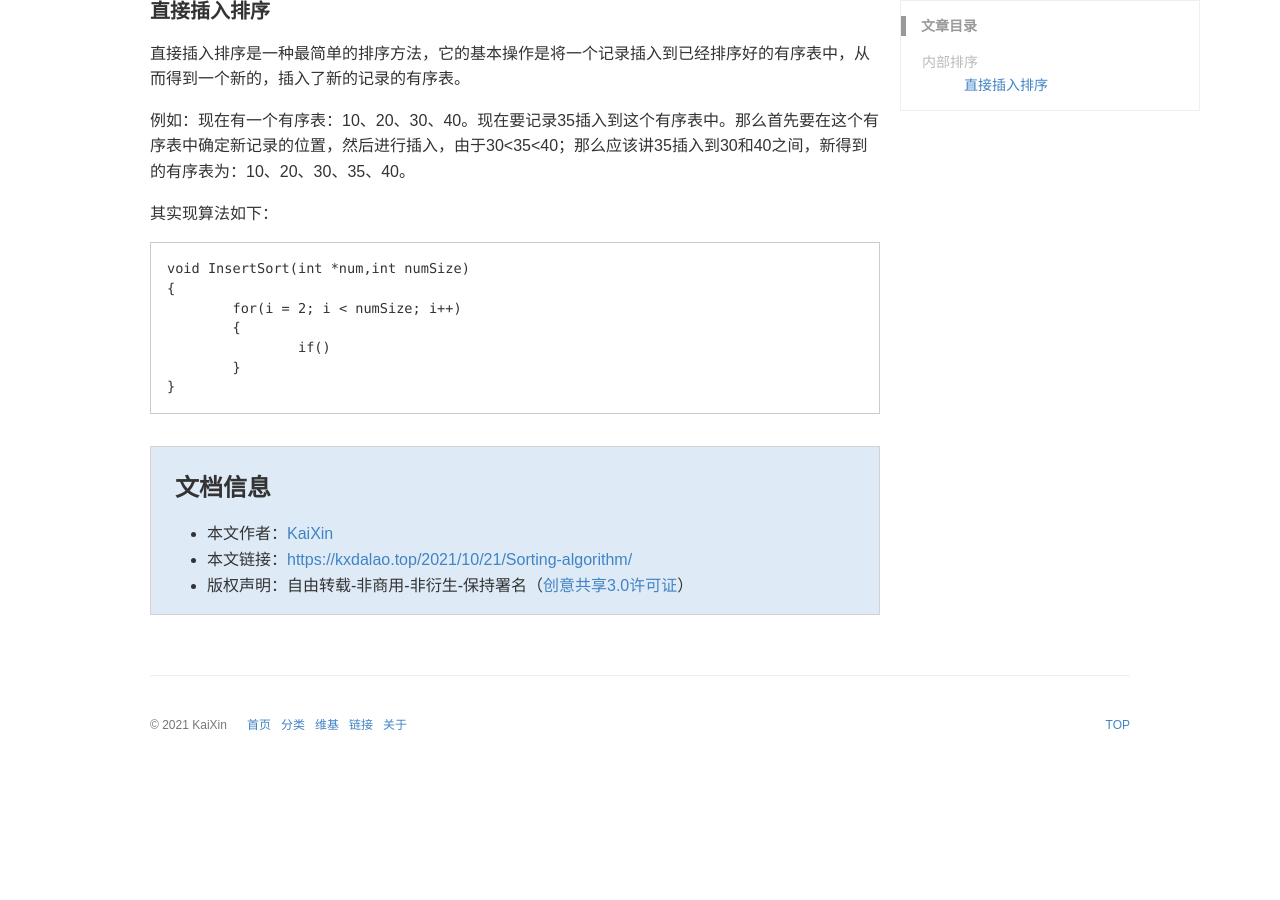
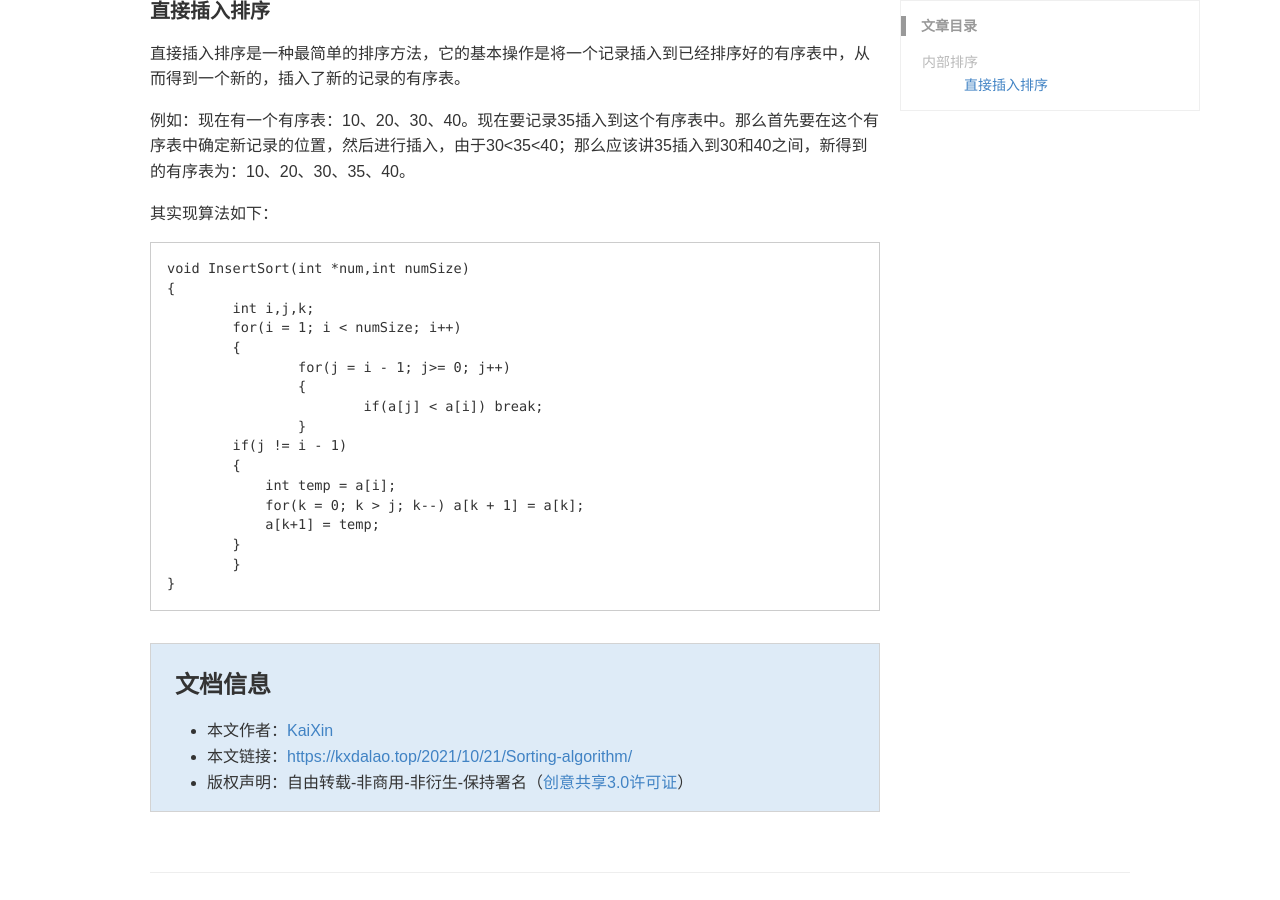
Before and after one commit to makaixindalao/makaixindalao.github.io, a Jekyll site: the page built from _posts/2021-10-21-Sorting-algorithm.md, in a window 1280 px wide and 900 px high, scrolled down 850 px. Built offline with Jekyll 4.4.1, drawn with Linux system fonts in a browser that asks for light colours; some web fonts are replaced; comment, search, counter and statistics services are not loaded; a style sheet for code colours, icons or effects is not loaded; before the commit the page ends 1632 px from its top, so only the background shows below that; some of the changed text lies outside the part shown.

Commit message:
Update 2021-10-21-Sorting-algorithm.md

````diff
--- a/_posts/2021-10-21-Sorting-algorithm.md
+++ b/_posts/2021-10-21-Sorting-algorithm.md
@@ -39,12 +39,22 @@ categories:
 
 其实现算法如下：
 
-```
+```c
 void InsertSort(int *num,int numSize)
 {
-	for(i = 2; i < numSize; i++)
+	int i,j,k;
+	for(i = 1; i < numSize; i++)
 	{
-		if()
+		for(j = i - 1; j>= 0; j++)
+		{
+			if(a[j] < a[i]) break;
+		}
+        if(j != i - 1)
+        {
+            int temp = a[i];
+            for(k = 0; k > j; k--) a[k + 1] = a[k];
+            a[k+1] = temp;
+        }
 	}
 }
 ```
````
